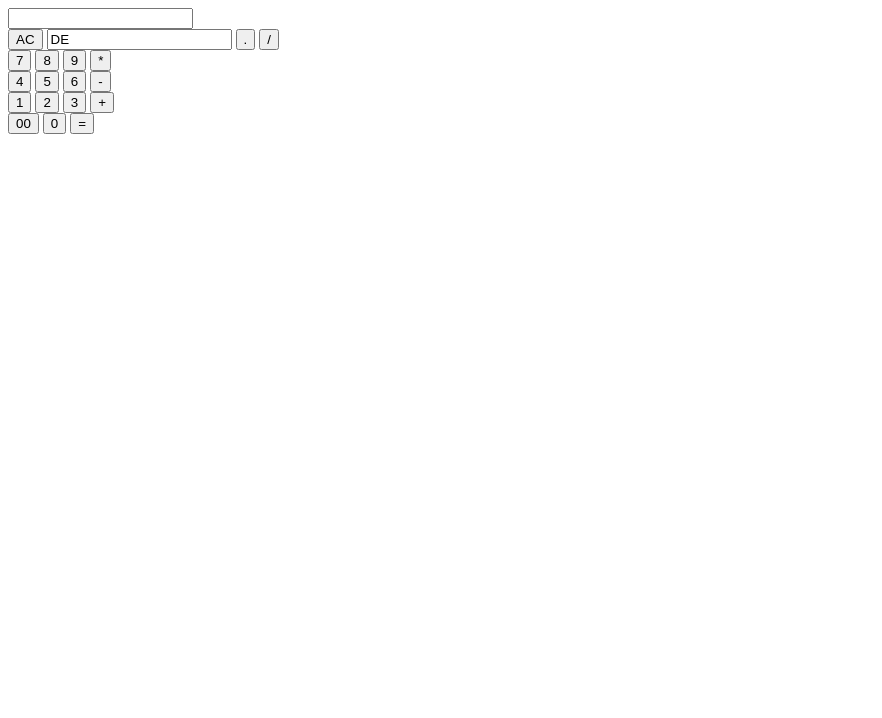
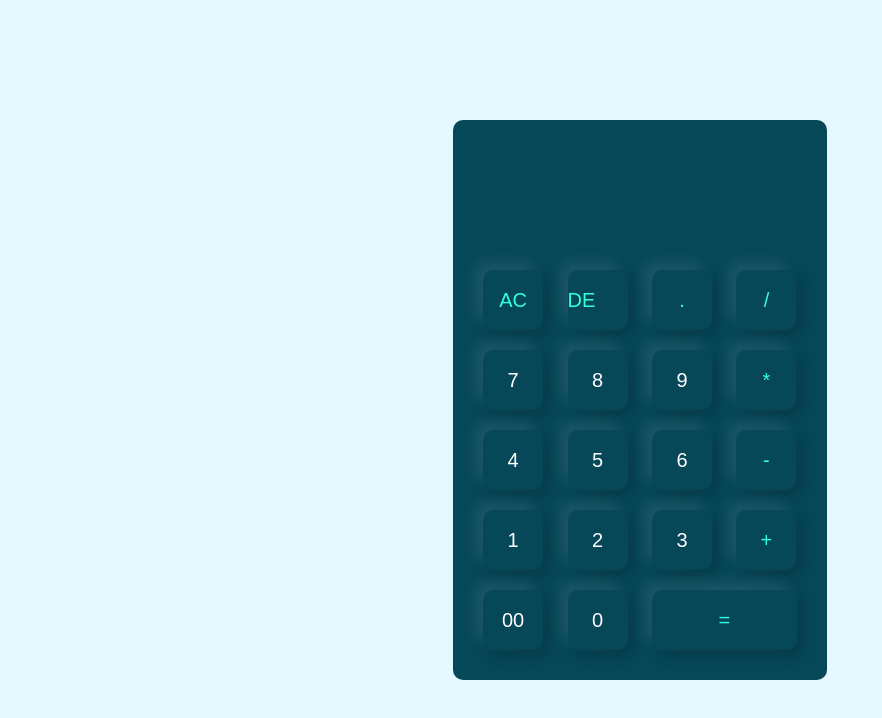
Before and after one commit to IamDelete/Basic-calculator, a plain HTML site: page index.html in a window 1280 px wide. Shown: the whole page, without its empty margins (0-882 px from the left). Drawn offline with Linux system fonts and the light colour scheme.

Commit message:
Update index.html

```diff
--- a/index.html
+++ b/index.html
@@ -5,7 +5,7 @@
   <meta charset="UTF-8">
   <meta http-equiv="X-UA-Compatible" content="IE=edge">
   <meta name="viewport" content="width=device-width, initial-scale=1.0">
-  <link rel="stylesheet" href="style\styles.css">
+  <link rel="stylesheet" href="styles.css">
   <title>Calculator</title>
 </head>
 
```
